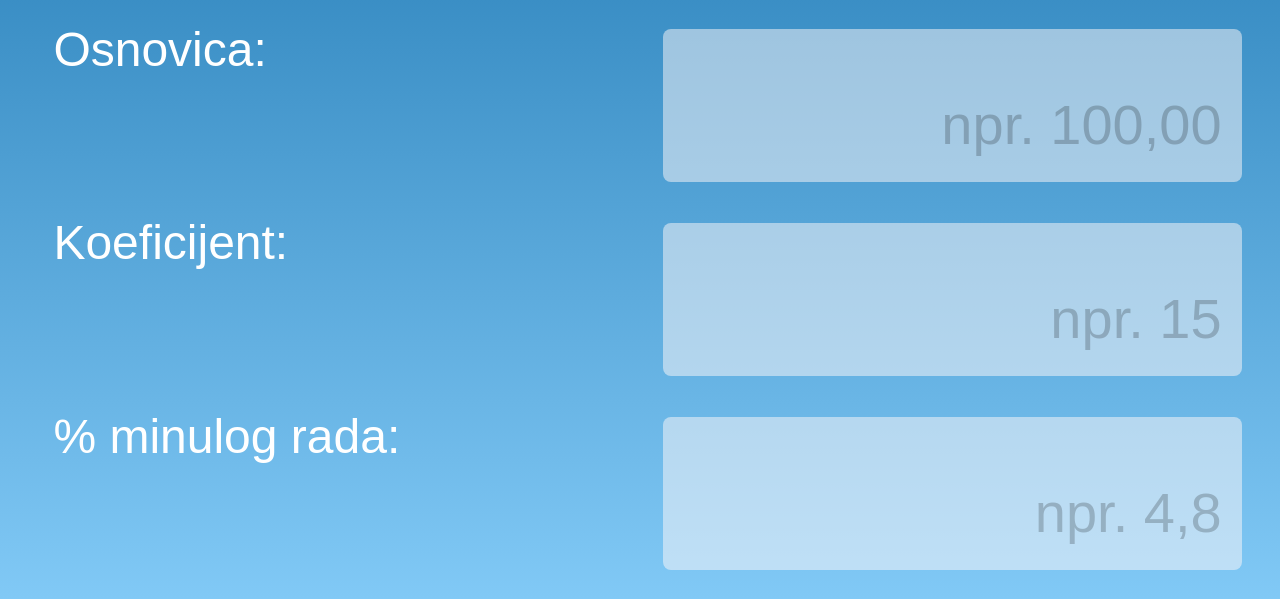
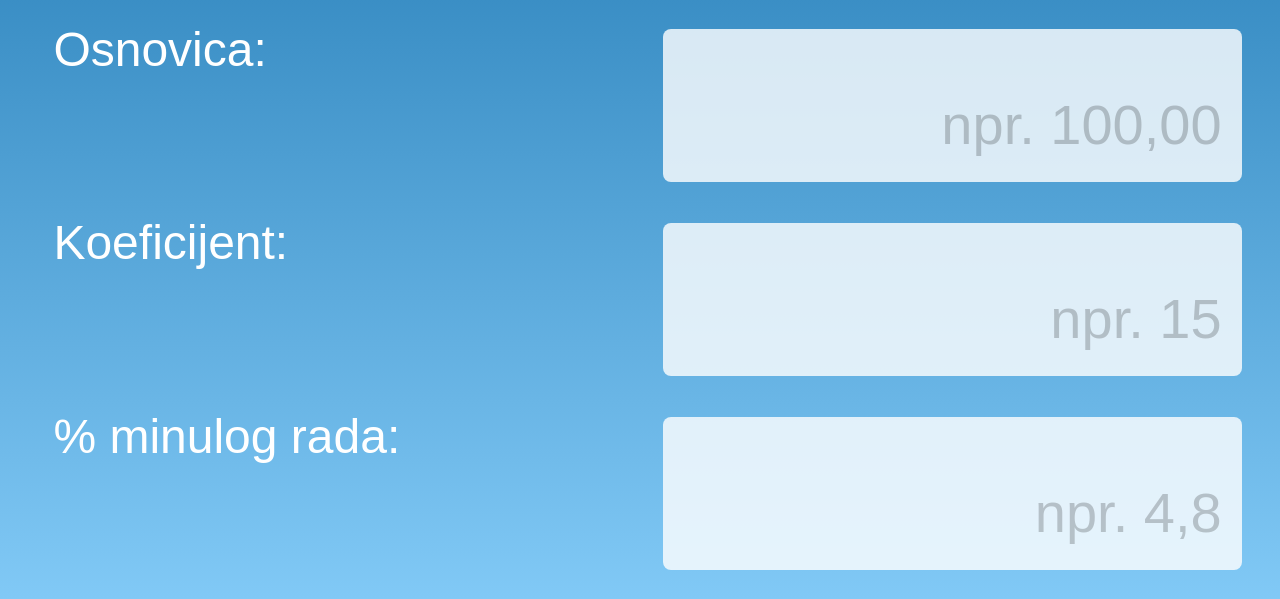
Before and after one commit to ivaanasenior/legis, a plain HTML site: page index.html in a window 1280 px wide. Shown: the part 149-748 px from the top of the page. Drawn offline with Linux system fonts and the light colour scheme.

Commit message:
Update index.html

```diff
--- a/index.html
+++ b/index.html
@@ -44,7 +44,7 @@
       font-size: 7rem;
       border: none;
       border-radius: 8px;
-      background: rgba(255, 250, 250, .5);
+      background: rgba(255, 255, 255, .8);
       color: #333;
       text-align: right;
      font-weight: bold;
```
